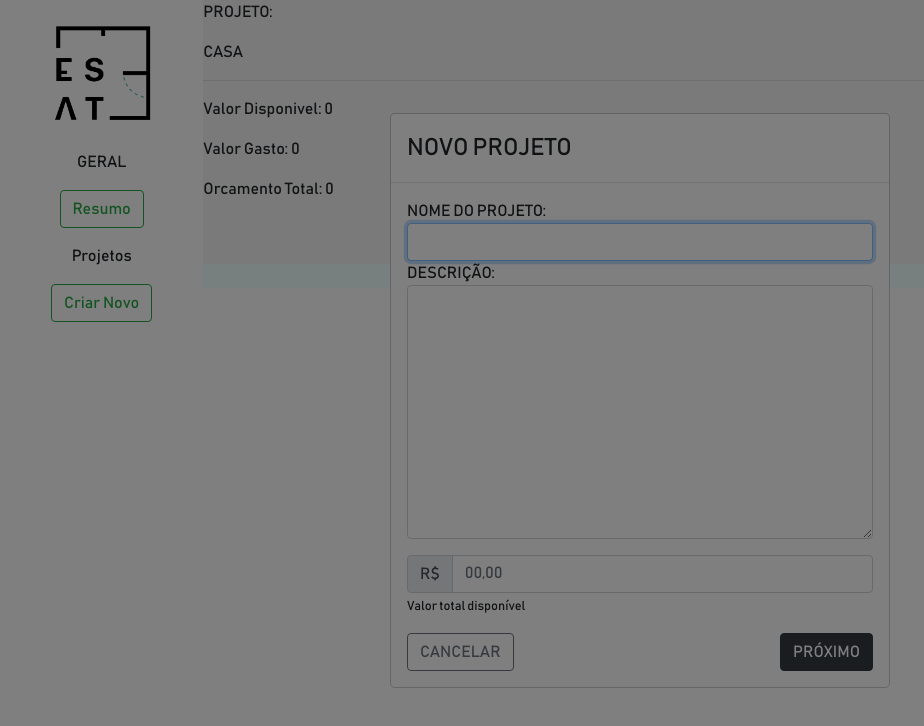
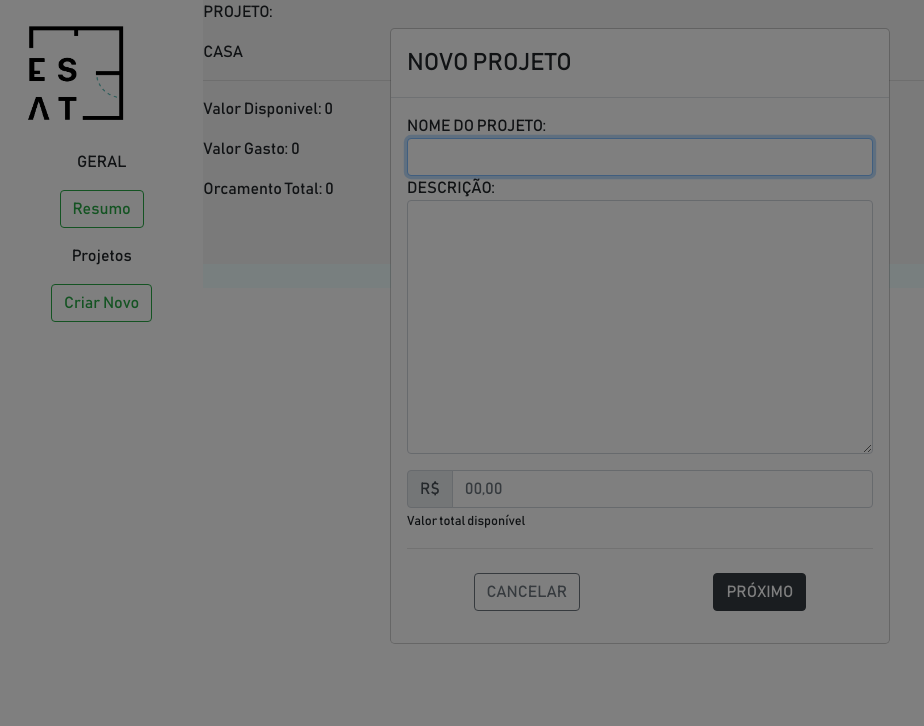
Before and after one commit to erickhora/ESAT, an Angular app: page /home in a window 1280 px wide. Both pictures are taken after a click on the button "Criar Novo". Shown: the top 726 px of the page, without its empty margins (0-924 px from the left). Built offline with nearby package versions, Linux system fonts and the light colour scheme.

Commit message:
- Ajustado modal de criar novo projeto. O modal agora funciona como esperado.

```diff
--- a/src/app/app.module.ts
+++ b/src/app/app.module.ts
@@ -36,6 +36,7 @@ import { CadastroComponent } from './cadastro/cadastro.component';
     ReactiveFormsModule
   ],
   providers: [],
-  bootstrap: [AppComponent]
+  bootstrap: [ AppComponent ],
+  entryComponents: [ CreateProjectComponent ]
 })
 export class AppModule { }
--- a/src/app/home/sidenav/create-project/create-project.component.html
+++ b/src/app/home/sidenav/create-project/create-project.component.html
@@ -1,6 +1,16 @@
+<button class="btn btn-outline-success base-item" (click)="openCreateNewProject(content)">Criar Novo</button>
+
+<ng-template #content let-modal>
+
+  <div class="modal-header">
+    <h4 class="modal-title">NOVO PROJETO</h4>
+  </div>
+
   <!-- FORM DE CADASTRO DE PROJETO -->
-<form [formGroup]="createProjectForm" (ngSubmit)="onSubmit()" *ngIf="!cadastroPreenchido && !downloadTabelaFeito">
+  <form [formGroup]="createProjectForm" (ngSubmit)="onCreateProject()">
+    <div class="modal-body">
       <div class="form-group">
+        <div  *ngIf="!cadastroPreenchido && !downloadTabelaFeito">
           NOME DO PROJETO: <input type="text" class="form-control" id="project-name" formControlName="name" required>
           DESCRIÇÃO: <textarea class="form-control" name="description" id="project-description" cols="30" rows="10" formControlName="description"></textarea>
           <div class="input-group mt-3">
@@ -10,16 +20,20 @@
             <input type="number" class="form-control" placeholder="00,00" aria-label="Limite" id="project-limit" formControlName="limit" required>
           </div>
           <small>Valor total disponível</small>
-    <button class="btn btn-dark btn-modal" type="submit" (click)="onSubmit(); cadastroPreenchido = true">PRÓXIMO</button>
+          <hr>
+          <div class="d-flex justify-content-around mt-4">
+            <button class="btn btn-outline-secondary" type="button" (click)="modal.dismiss()">CANCELAR</button>
+            <button class="btn btn-dark" type="button" (click)="cadastroPreenchido = true">PRÓXIMO</button>
           </div>
-</form>
-
+        </div>
         <!-- DOWNLOAD TABELA DE ITENS -->
         <div *ngIf="cadastroPreenchido && !downloadTabelaFeito">
           <p style="text-align: center;">BAIXE NOSSA TABELA DE ITENS:</p>
           <button class="btn btn-outline-secondary btn-block">BAIXAR TABELA</button>
+          <hr>
           <div class="d-flex justify-content-around mt-4">
-    <button class="btn btn-dark btn-modal" (click)="downloadTabelaFeito = true">CONCLUÍDO</button>
+            <button class="btn btn-outline-secondary" type="button" (click)="modal.dismiss(); cadastroPreenchido = false; downloadTabelaFeito = false;">CANCELAR</button>
+            <button class="btn btn-dark" (click)="downloadTabelaFeito = true">CONCLUÍDO</button>
           </div>
         </div>
 
@@ -27,8 +41,15 @@
         <!-- UPLOAD TABELA DE ITENS -->
         <div *ngIf="cadastroPreenchido && downloadTabelaFeito">
           <p style="text-align: center;">FAÇA UPLOAD DA TABELA DE ITENS:</p>
-  <input type="file" name="table" id="table">
+          <input type="file" class="form-control" name="table" id="table" formControlName="table">
+          <hr>
           <div class="d-flex justify-content-around mt-4">
-    <button class="btn btn-dark btn-modal" (click)="cadastroPreenchido = false; downloadTabelaFeito = false;">CONCLUÍDO</button>
+            <button class="btn btn-outline-secondary" type="button" (click)="modal.dismiss(); cadastroPreenchido = false; downloadTabelaFeito = false;">CANCELAR</button>
+            <button class="btn btn-dark" type="submit" (click)="cadastroPreenchido = false; downloadTabelaFeito = false; onCreateProject(); modal.dismiss();">CONCLUÍDO</button>
           </div>
         </div>
+
+      </div>
+    </div>
+  </form>
+</ng-template>
--- a/src/app/home/sidenav/create-project/create-project.component.ts
+++ b/src/app/home/sidenav/create-project/create-project.component.ts
@@ -1,6 +1,7 @@
-import { Component, OnInit, Output, EventEmitter } from '@angular/core';
-import { FormGroup, FormControl, Validators } from '@angular/forms';
-import { Projeto } from 'src/app/models/projeto.model';
+import { Component, OnInit, Input, Output, EventEmitter } from '@angular/core';
+import { FormGroup, FormControl, Validators, FormBuilder } from '@angular/forms';
+import { Projeto } from '../../../models/projeto.model';
+import { NgbModal, ModalDismissReasons } from '@ng-bootstrap/ng-bootstrap';
 
 @Component({
   selector: 'app-create-project',
@@ -12,23 +13,40 @@ export class CreateProjectComponent implements OnInit {
   createProjectForm: FormGroup;
   cadastroPreenchido = false;
   downloadTabelaFeito = false;
+  closeResult: string;
+  @Input() public projetos;
+  @Output() dadosInseridos: EventEmitter<any> = new EventEmitter();
 
-  projeto: Projeto;
-  nomeInput = '';
-  descricaoInput = '';
-  valorTotalInput = 0;
-
-  constructor() { }
+  constructor( private modalService: NgbModal, private fb: FormBuilder ) { }
 
   ngOnInit() {
     this.createProjectForm = new FormGroup({
       name: new FormControl(null, [Validators.required]),
       description: new FormControl(null, [Validators.required]),
-      limit: new FormControl(null, [Validators.required])
+      limit: new FormControl(null, [Validators.required]),
+      table: new FormControl(null, [Validators.required])
     });
   }
 
-  onSubmit() {
+  openCreateNewProject(content) {
+    this.modalService.open(content).result.then((result) => {
+      this.closeResult = `Close with ${result}`;
+    }, (reason) => {
+      this.closeResult = `Dismissed ${this.getDismissReason(reason)}`;
+    });
+  }
+
+  private getDismissReason(reason: any) {
+    if (reason === ModalDismissReasons.ESC) {
+      return 'by pressing ESC';
+    } else if (reason === ModalDismissReasons.BACKDROP_CLICK) {
+      return 'by clicking on a backdrop';
+    } else {
+      return  `with: ${reason}`;
+    }
+  }
+
+  onCreateProject() {
     console.log(this.createProjectForm);
   }
 }
--- a/src/app/home/sidenav/sidenav.component.css
+++ b/src/app/home/sidenav/sidenav.component.css
@@ -4,7 +4,7 @@
   color: black;
 }
 
-.base-item {
+.sidenav-item {
   margin: 0 auto;
   display: block;
 }
--- a/src/app/home/sidenav/sidenav.component.html
+++ b/src/app/home/sidenav/sidenav.component.html
@@ -1,23 +1,13 @@
 <div id="sidenav d-flex justify-content-center">
-  <img class="base-item" src="../../../assets/images/Logo_ESAT[FundoBranco].png" alt="Logo ESAT" height="150" width="150">
+  <img class="text-center" src="../../../assets/images/Logo_ESAT[FundoBranco].png" alt="Logo ESAT" height="150" width="150">
   <p class="text-center">GERAL</p>
-  <button class="btn btn-outline-success base-item">Resumo</button>
+  <button class="btn btn-outline-success sidenav-item">Resumo</button>
   <p class="text-center mt-3">Projetos</p>
 
   <!-- CRIAR NOVO -->
-  <button class="btn btn-outline-success base-item" (click)="openCreateNewProject(content)">Criar Novo</button>
-
-  <ng-template #content let-modal>
-    <div class="modal-header">
-      <h4 class="modal-title">NOVO PROJETO</h4>
-    </div>
-    <div class="modal-body">
-      <app-create-project></app-create-project>
-      <button class="btn btn-outline-secondary" type="button" (click)="modal.dismiss()">CANCELAR</button>
-    </div>
-  </ng-template>
-
-
+  <div class="text-center">
+    <app-create-project></app-create-project>
+  </div>
   <!-- PROJETOS CRIADOS -->
   <div *ngIf="criado">
     <p>
--- a/src/app/home/sidenav/sidenav.component.ts
+++ b/src/app/home/sidenav/sidenav.component.ts
@@ -1,5 +1,5 @@
 import { Component, OnInit } from '@angular/core';
-import { NgbModal } from '@ng-bootstrap/ng-bootstrap';
+import { Projeto } from 'src/app/models/projeto.model';
 
 @Component({
   selector: 'app-sidenav',
@@ -7,16 +7,17 @@ import { NgbModal } from '@ng-bootstrap/ng-bootstrap';
   styleUrls: ['./sidenav.component.css']
 })
 export class SidenavComponent implements OnInit {
+
   criado = false;
   isCollapsed = false;
+  // public projetos = {
+  //     nome: 'Casa',
+  //     descricao: 'Era uma casa muito engracada',
+  //     valorTotalDisponivel: 100000,
+  //     tabelaItens: 'url-para-a-tabela-de-itens'
+  //   };
 
-  constructor(private modalService: NgbModal) {}
+  constructor() {}
 
   ngOnInit() {}
-
-  openCreateNewProject(content) {
-    this.modalService.open(content, {
-      centered: true
-    });
-  }
 }
--- a/src/app/models/projeto.model.ts
+++ b/src/app/models/projeto.model.ts
@@ -2,4 +2,5 @@ export interface Projeto {
   nome: string;
   descricao: string;
   valorTotalDisponivel: number;
+  tabelaItens: string;
 }
```
Lines whose indentation alone changed are shown as unchanged.
